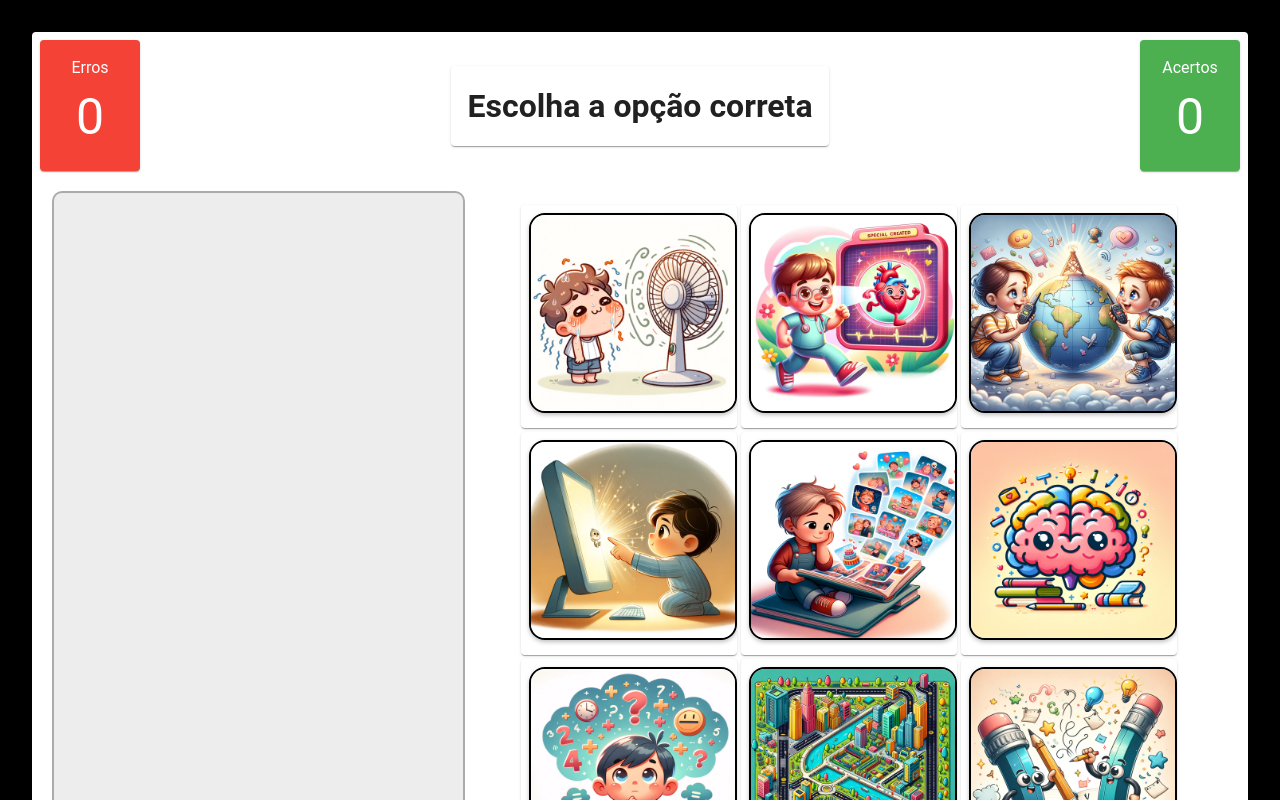
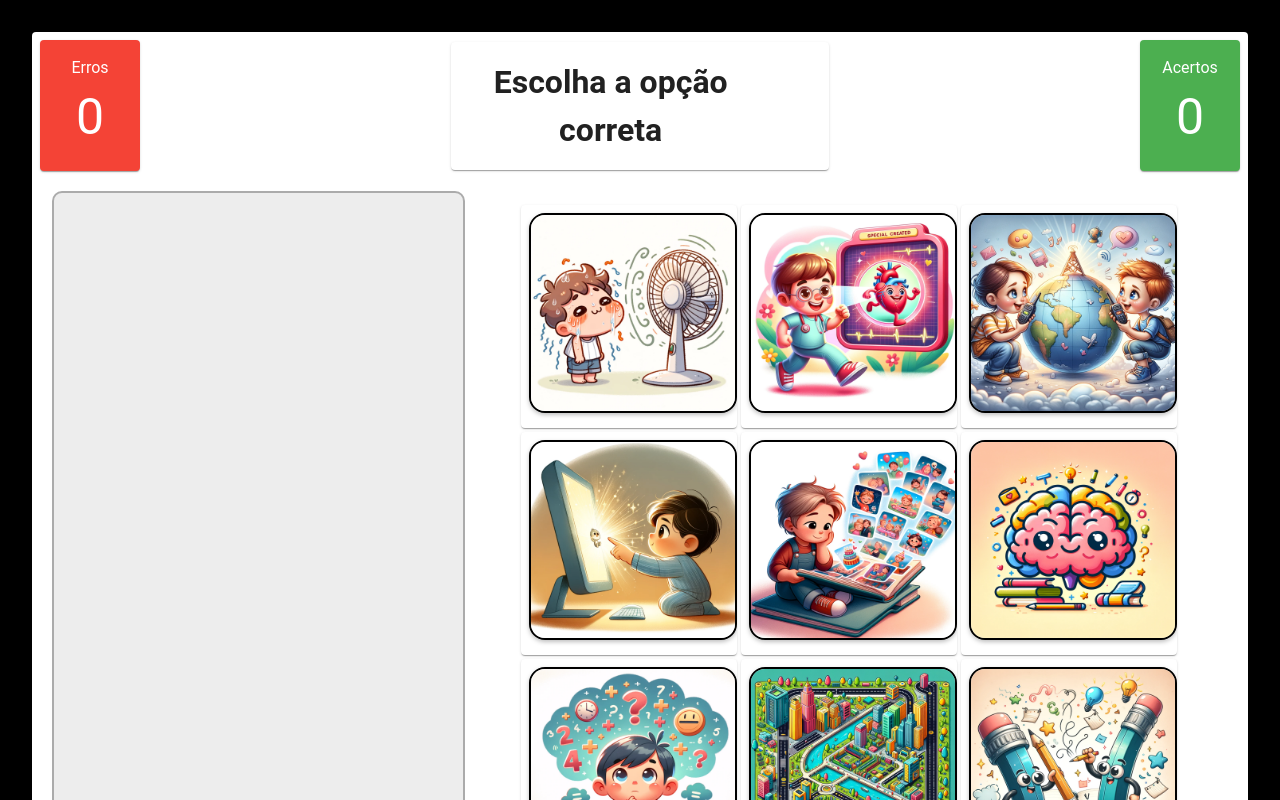
Before and after one commit to faelpatrick/CompKids, a Vue app: page / in a window 1280 px wide. Shown: the top 800 px of the page. Built offline with nearby package versions, Linux system fonts and the light colour scheme.

Commit message:
Update JogoPecasPc.vue

```diff
--- a/src/components/JogoPecasPc.vue
+++ b/src/components/JogoPecasPc.vue
@@ -199,7 +199,7 @@ setTimeout(() => {
     gap: 4px;
 }
 
-.placar-title{
+.placar_titulo{
   width: 83%;
   height: 100%;
   display: flex;
```
